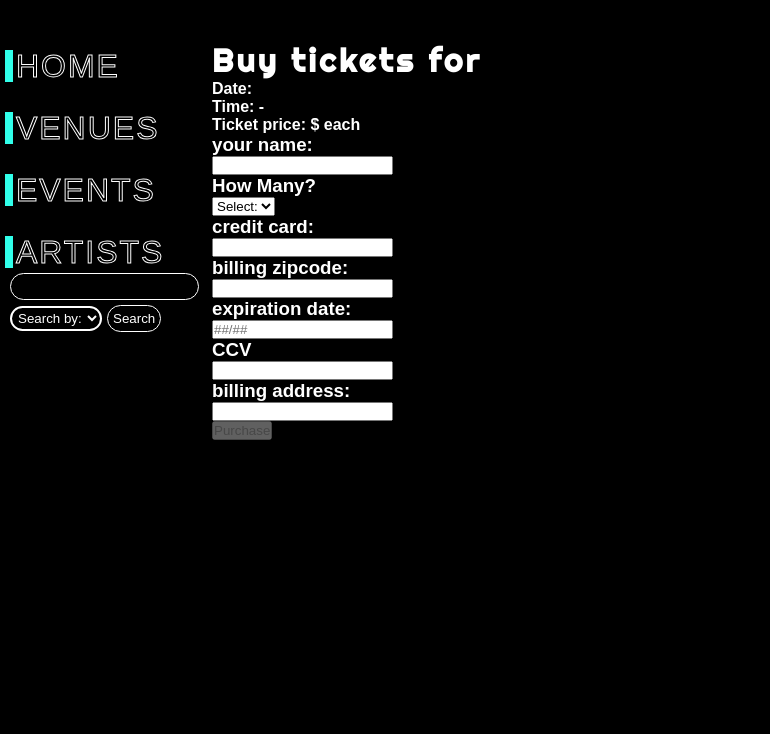
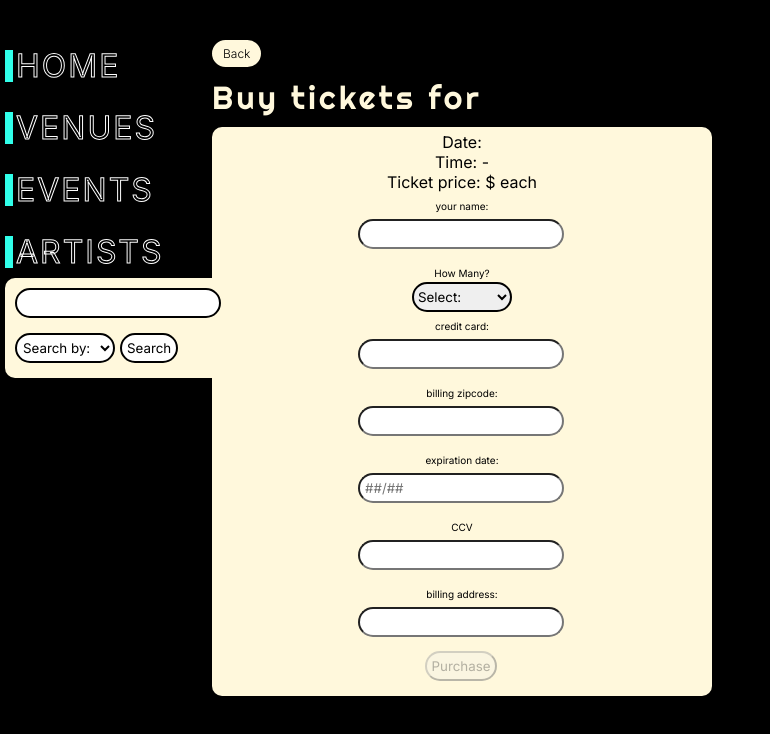
Before and after one commit to ykallday/Tick-iT-Frontend, a React (Create React App) app in the folder tickit/: page /events/1 in a window 1280 px wide. Both pictures are taken after a click on the button "Buy tickets". Shown: the top 734 px of the page, without its empty margins (0-770 px from the left). Built offline with nearby package versions, Linux system fonts and the light colour scheme; no server answers.

Commit message:
updated color palette, other css, basic form update

```diff
--- a/tickit/src/App.css
+++ b/tickit/src/App.css
@@ -1,37 +1,29 @@
 @import url('https://fonts.googleapis.com/css2?family=Inter:wght@100;200;300;400;500;600;700;800;900&family=Righteous&display=swap');
 
  /*Main Styles*/
- *{
-    margin: 0;
-    padding-left: 0;
 
-
-
- }
-
-
-
-
- /**/
  html, body {
    max-width: 100%;
    overflow-x: hidden;
    padding-left: 6rem;
+
 }
 
  *{
 	margin: 0;
 	padding: 0;
 	box-sizing: border-box;
-	font-family: 'Mochiy Pop One', sans-serif;
+	font-family: 'Inter', sans-serif;
+   font-weight:400;
 }
 .body{
 	display: flex;
 	justify-content: center;
 	align-items: center;
-	height: 100vh;
+	min-height: 100vh;
+   max-height:100%;
 	background: #252839;
-   color:white;
+   color:cornsilk;
 }
 .ul{
 	position: relative;
@@ -157,7 +149,7 @@ ul li:nth-child(7){
 .hero-text{
 font-size: 60px;
 width: 800px;
-color: white;
+color: cornsilk;
 }
 
 h3{
@@ -179,7 +171,7 @@ h3{
     position: fixed;
     top: 0px;
     left:0px;
-    color:white;
+    color:cornsilk;
     padding-top:30px;
     padding-left:5px;
     padding-right:5px;
@@ -195,7 +187,7 @@ h3{
    border-top: 2px  solid #464747;
    width:200px;
    height: 40px;
-   color:white;
+   color:cornsilk;
 }
 .hero-links-end{
    display: flex;
@@ -203,7 +195,7 @@ h3{
    border-top: 2px  solid #464747;
    width:200px;
    height: 40px;
-   color:white;
+   color:cornsilk;
    border-bottom: 2px solid #464747;
 }
 .inner-link{
@@ -215,6 +207,7 @@ h3{
 .home{
    display: flex;
 }
+
 .hero-img{
 border-radius: 10px;
 
@@ -227,7 +220,7 @@ btn{
    background-color: black;
    height: 30px;
    width: 90px;
-   color:white;
+   color:cornsilk;
    font-weight: 500;
    border-radius: 100px;
    padding: 10px 15px;
@@ -242,9 +235,10 @@ background-color: rgb(83, 139, 0);
    display: flex;
    flex-direction: column;
    grid-gap: 10px;
-
  }
-
+.hero-container h4{
+   color: cornsilk;
+}
 .upcoming-events-container{
    background-color: rgba(0, 0, 0, 0);
    position:relative;
@@ -278,21 +272,9 @@ font-size: 40px;
    width: 100%;
    height: 100%;
    transition: .8s;
-   /* background: url('https://media.gettyimages.com/id/978980792/photo/alex-turner-of-arctic-monkeys-performs-at-coca-cola-roxy-on-june-19-2018-in-atlanta-georgia.jpg?s=612x612&w=0&k=20&c=XepG2gHNuLqlzeezkocFiYC7x_DR1TWKoGnpG0dojLw=') center center no-repeat;
-   background-size: 350px; */
-
 
 }
 
-/* .events-box:hover{
-   background: url('https://media.gettyimages.com/id/978980792/photo/alex-turner-of-arctic-monkeys-performs-at-coca-cola-roxy-on-june-19-2018-in-atlanta-georgia.jpg?s=612x612&w=0&k=20&c=XepG2gHNuLqlzeezkocFiYC7x_DR1TWKoGnpG0dojLw=') center center no-repeat;
-   background-size: 400px;
-
-   filter:blur(.5px);
-   filter: brightness(80%);
-
-
-} */
 
 .upcoming-events-list{
    position:absolute;
@@ -381,7 +363,7 @@ font-size: 40px;
     border-radius:20px;
     border: 1px solid transparent;
     background-color:black;
-    color:white;
+    color:cornsilk;
  }
 
  button:hover{
@@ -408,7 +390,7 @@ main{
  /***Components***/
  /****NAV BAR*****/
  .App-header{
-    background-color:white;
+    background-color:cornsilk;
     display:inline-block;
     width:100%;
     height:15%;
@@ -432,21 +414,21 @@ main{
  }
  /***SEARCH BAR***/
  .search-bar input{
-    background-color:black;
-    border: 1px solid white;
+    background-color:white;
+    border: 2px solid black;
     /* width:30%;
     height:30px; */
     border-radius:20px;
     margin-left:5px;
     margin-top:5px;
-    color:white;
+    color:black;
     padding:5px;
  }
 
  .search-bar select{
-   background-color:black;
-   border: 2px solid white;
-   color:white;
+   background-color:white;
+   border: 2px solid black;
+   color:black;
    border-radius:20px;
    margin-left:5px;
    padding:2px;
@@ -462,24 +444,26 @@ main{
 }
 
 .img-wrapper{
-    width: 100%;
-    min-height:240px;
+    max-width: 100%;
+    height:240px;
 
 }
 .img-wrapper img{
-    height:auto;
     width:100%;
+    object-fit: cover;
+    height: 240px;
     border-radius:20px;
-    margin-top:5px;
+
     border: 2px solid lightgray;
+
 }
  .mapped-card-display{
-    background-color:white;
+    background-color:cornsilk;
     margin:15px;
     padding:15px;
-    min-height:200px;
+    max-height:fit-content;
     min-width:150px;
-    max-height: fit-content;
+    min-height:350px;
     border-radius:20px;
     box-shadow: 2px 2px 2px darkgray;
  }
@@ -488,9 +472,13 @@ main{
     scale: calc(1.1);
  }
 
- .mapped-card-display h2{
-   color:black;
- }
+.card-container .info-bottom{
+   height:fit-content;
+   display:flex;
+   flex-direction:column;
+   margin-bottom:0px;
+   margin-top:30px;
+}
  /**pages**/
  .page-title{
     text-align:center;
@@ -499,7 +487,7 @@ main{
  }
 
 #event-detail{
-   color:white;
+   color:cornsilk;
 }
 
 .img-details{
@@ -510,21 +498,29 @@ main{
    margin-bottom:20px;
 }
 #event-detail h3{
-   color:white;
+   color:cornsilk;
 }
 #event-detail button{
-   background-color:white;
+   background-color:cornsilk;
    color:black;
 }
+#venue-info h4 a, #event-detail a, #artist-detail a{
+   text-decoration:none;
+   color:aqua;
+}
+#venue-info h4, #event-detail h4, #artist-detail h4{
+   margin-bottom:6px;
+}
+
 #tickets{
-   color:white;
+   color:cornsilk;
 }
 
 #tickets h3{
-   color:white;
+   color:cornsilk;
 }
 #artist-detail{
-   color:white;
+   color:cornsilk;
 }
 
 
@@ -532,7 +528,87 @@ main{
    display: block;
  }
 
- #venue-info h4 {
-   display: inline-block;
-   margin-right: 10px;
+
+.main-image{
+   width:40%;
+   border-radius:20px;
+}
+
+.upcoming-shows-card{
+   display: flex;
+   text-align:center;
+   overflow-x: scroll;
+
  }
+
+ .upcoming-shows-card img{
+   width:200px;
+   height:auto;
+   border-radius: 20px;
+   padding-top: 10px;
+ }
+
+ .card-wrap{
+   padding-top: 14px;
+   background-color: rgb(252, 242, 224);
+   color: black;
+   width: 240px;
+   height: fit-content;
+   border-radius:20px;
+   margin: 20px;
+ }
+
+form{
+ margin-top:10px;
+ padding:5px;
+ background-color:cornsilk;
+ border-radius:10px;
+ width: fit-content;
+
+}
+ form input{
+   border-radius:20px;
+   padding:5px;
+   margin-left: -2px;
+   margin-top:4px;
+   margin-bottom:10px;
+
+ }
+
+ form select{
+   border-radius:30px;
+   height:30px;
+   border:2px solid black;
+   color:black;
+   width:100px;
+   height:
+ }
+ .buyTix{
+   width:500px;
+   text-align:center;
+   color:black;
+
+ }
+ .buyTix label{
+   color:black;
+   font-size:10px;
+ }
+
+ #confirm{
+   margin-top:30px;
+   text-align:center;
+   color:cornsilk;
+
+ }
+.nav-btn-pages{
+   margin: 0 auto;
+ }
+ .nav-btn-pages button{
+   background-color:cornsilk;
+   color:black;
+   margin-bottom:10px;
+ }
+ .confirm .nav-btn-pages button{
+   margin-top: 30px;
+   text-align:center;
+ }
--- a/tickit/src/components/ArtistDetail.jsx
+++ b/tickit/src/components/ArtistDetail.jsx
@@ -3,16 +3,20 @@ import {useState, useEffect} from 'react'
 import { useNavigate } from 'react-router-dom';
 import axios from 'axios'
 import Nav from './Nav';
+import {AiFillInstagram} from 'react-icons/ai'
+import {BsGlobe} from 'react-icons/bs'
 
 export default function ArtistDetail(){
 
 
 
         let navigate = useNavigate()
-
         let { id } = useParams();
         const [artist, setArtist] = useState('')
         const [events, setEvents] = useState([])
+
+
+        const goBack = () => navigate(-1);
 
         useEffect(()=>{
             const getArtist = async () => {
@@ -43,20 +47,37 @@ export default function ArtistDetail(){
             <div>
                 <Nav/>
                 <div id='artist-detail'>
+                    <div className = "nav-btn-pages"><button className="nav-btn-pages" onClick={goBack}>Back</button></div>
                     <h1>{artist.name}</h1>
-                    <h4>{artist.social_url}</h4>
-                    <h4>{artist.website_url}</h4>
+                    <br></br>
+                    <h4><AiFillInstagram/> <a href ={artist.social_url} target="_blank">{artist.social_url}</a></h4>
+                    <h4><BsGlobe/> {artist.website_url}</h4>
                     <h4>{artist.bio}</h4>
-                    <img src={artist.image_url} />
+                    <img className = "main-image" src={artist.image_url} />
                     <h2>Upcoming Shows: </h2>
+                    <div className='upcoming-shows-card'>
+                      {events.map((event) => (
+                     <div key={event.id} onClick={() => handleEventClick(event.id)}>
+                        <div className='card-wrap'>
+                          <h5>{event.name}</h5>
+                          <p>{event.date}</p>
+                          <img src={event.image_url}/>
+                        </div>
+                    </div>
+                ))}
+                </div>
+
+
+                      </div>
+                    {/* <h2>Upcoming Shows: </h2>
                     {events.map((event) => (
                          <div key={event.id} onClick={() => handleEventClick(event.id)}>
                             <h5>{event.name}</h5>
                             <p>{event.date}</p>
                             <img src={event.image_url}/>
                         </div>
-                    ))}
+                    ))} */}
                 </div>
-            </div>
+
         )
     }
--- a/tickit/src/components/Artists.jsx
+++ b/tickit/src/components/Artists.jsx
@@ -21,10 +21,12 @@ export default function Artists(){
         navigate(`${index}`)
       }
 
+    const goBack = () => navigate(-1);
 
     return(
         <div>
             <Nav/>
+            <div className = "nav-btn-pages"><button className="nav-btn-pages" onClick={goBack}>Back</button></div>
             <div className= 'card-container'>
                 {artists.map((artist)=>(
                     <div onClick={() => showDetail(artist.id)} key={artist.id}className="mapped-card-display">
--- a/tickit/src/components/Confirmation.jsx
+++ b/tickit/src/components/Confirmation.jsx
@@ -4,8 +4,10 @@ export default function Confirmation(){
     return(
         <div>
             <Nav/>
-            <h4>Congrats! Your purchase is confirmed. Enjoy the show! </h4>
+            <h2 id = "confirm">Congrats! Your purchase is confirmed. Enjoy the show! </h2>
+            <div className="nav-btn-pages">
             <Link to="/events"><button>Browse More Events</button></Link>
+            </div>
         </div>
     )
 }
--- a/tickit/src/components/EventDetail.jsx
+++ b/tickit/src/components/EventDetail.jsx
@@ -2,7 +2,8 @@ import {useParams, Link} from 'react-router-dom'
 import {useState, useEffect} from 'react'
 import { useNavigate } from 'react-router-dom';
 import axios from 'axios'
-
+import {MdDateRange} from 'react-icons/md'
+import {BiTimeFive} from 'react-icons/bi'
 import Nav from './Nav';
 
 export default function EventDetail(){
@@ -36,11 +37,13 @@ export default function EventDetail(){
         }
     },[event])
 
+    const goBack = () => navigate(-1);
 
     return(
         <div>
             <Nav/>
             <div id = "event-detail">
+            <div className = "nav-btn-pages"><button className="nav-btn-pages" onClick={goBack}>Back</button></div>
                 <h1>{event.name}</h1>
                 <h2>{venue.name}</h2>
                 <h3>Performing:</h3>
@@ -48,8 +51,8 @@ export default function EventDetail(){
                     <Link to={`/artists/${performers.id}`}>
                 <h4>{performers.name}</h4>
                     </Link>))}
-                <h4>Show date: {event.date}</h4>
-                <h4>Time: {event.start_time} - {event.end_time}</h4>
+                <h4><MdDateRange/> Show date: {event.date}</h4>
+                <h4><BiTimeFive/> Time: {event.start_time} - {event.end_time}</h4>
                 <img className='img-details' src={event.image_url}/>
                 <h4>Ticket price: ${event.ticket_price}</h4>
                 <button onClick={() => buyTix(event.id)}>Buy tickets</button>
--- a/tickit/src/components/Events.jsx
+++ b/tickit/src/components/Events.jsx
@@ -2,6 +2,8 @@ import {useEffect, useState} from 'react'
 import { useNavigate } from 'react-router-dom'
 import axios from 'axios'
 import Nav from './Nav'
+import {MdDateRange} from 'react-icons/md'
+import {BiTimeFive} from 'react-icons/bi'
 
 
 
@@ -21,9 +23,12 @@ export default function Events(){
         navigate(`${index}`)
       }
 
+    const goBack = () => navigate(-1);
+
     return(
         <div>
             <Nav/>
+            <div className = "nav-btn-pages"><button className="nav-btn-pages" onClick={goBack}>Back</button></div>
             <div className= 'card-container'>
                 {events.map((event)=>(
                     <div onClick={() => showDetail(event.id)} key={event.id}className="mapped-card-display">
@@ -31,8 +36,10 @@ export default function Events(){
                         <div className="img-wrapper">
                             <img src = {event.image_url}/>
                         </div>
-                        <h5>Date: {event.date}</h5>
-                        <h5>Time: {event.start_time}</h5>
+                        <div className="info-bottom">
+                        <h5><MdDateRange/> Date: {event.date}</h5>
+                        <h5><BiTimeFive/> Time: {event.start_time}</h5>
+                        </div>
                     </div>
                 ))}
             </div>
--- a/tickit/src/components/SearchResults.jsx
+++ b/tickit/src/components/SearchResults.jsx
@@ -14,7 +14,7 @@ export default function SearchResults(){
     let input = search.query;
     console.log(input)
     let category = search.category;
-
+    const goBack = () => navigate(-1);
     const showDetail = (index) =>(
         navigate(`${category}Detail/${index}`)
     )
@@ -36,6 +36,7 @@ export default function SearchResults(){
     return(
         <div>
         <Nav/>
+        <div className = "nav-btn-pages"><button className="nav-btn-pages" onClick={goBack}>Back</button></div>
         <div className= 'card-container'>
         {filtered.map((item)=>(
 
--- a/tickit/src/components/Tickets.jsx
+++ b/tickit/src/components/Tickets.jsx
@@ -56,10 +56,11 @@ export default function Tickets(){
     const handleChange = (e) => {
         setFormValues({ ...formValues, [e.target.name]: e.target.value });
       };
-
+    const goBack = () => navigate(-1);
     return(
         <div id="tickets">
             <Nav/>
+            <div className = "nav-btn-pages"><button className="nav-btn-pages" onClick={goBack}>Back</button></div>
             <h1>Buy tickets for {event.name}</h1>
             <form className = "buyTix" onSubmit = {handleSubmit}>
                 <h4>Date: {event.date}</h4>
--- a/tickit/src/components/VenueDetail.jsx
+++ b/tickit/src/components/VenueDetail.jsx
@@ -3,6 +3,10 @@ import {useState, useEffect} from 'react'
 import { useNavigate } from 'react-router-dom';
 import axios from 'axios'
 import Nav from './Nav';
+import {MdLocationOn, MdPhone} from 'react-icons/md'
+import {AiFillInstagram} from 'react-icons/ai'
+import {BsGlobe} from 'react-icons/bs'
+
 
 export default function ArtistDetail(){
 
@@ -23,7 +27,7 @@ export default function ArtistDetail(){
 
     useEffect(() => {
         const getEvents = async () => {
-          const res = await axios.get(`http://localhost:8000/events`);
+          const res = await axios.get(`http://localhost:8000/events/`);
           const filteredEvents = res.data.filter(event => {
             return event.venue.includes(`venues/${id}`);
           });
@@ -36,26 +40,33 @@ export default function ArtistDetail(){
     const handleEventClick = eventId => {
         navigate(`/events/${eventId}`);
       };
+    const goBack = () => navigate(-1);
 
       return(
         <div>
             <Nav/>
             <div id='artist-detail'>
                 <div id="venue-info">
+                <div className = "nav-btn-pages"><button className="nav-btn-pages" onClick={goBack}>Back</button></div>
                   <h1>{venue.name}</h1>
-                  <h4>{venue.phone}</h4>
-                  <h4>{venue.address}</h4>
-                  <h4>{venue.social_url}</h4>
-                  <h4>{venue.website_url}</h4>
-                  <img width="75%" src={venue.image_url} />
+                  <h4><MdPhone/> {venue.phone}</h4>
+                  <h4><MdLocationOn/> {venue.address}</h4>
+                  <h4><AiFillInstagram/> <a href = {venue.social_url} target="_blank">{venue.social_url}</a></h4>
+                  <h4><BsGlobe/> <a href={venue.website_url} target="_blank">{venue.website_url}</a></h4>
+                  <img className = "main-image"  src={venue.image_url} />
                   <h2>Upcoming Shows: </h2>
+                    <div className='upcoming-shows-card'>
                       {events.map((event) => (
                      <div key={event.id} onClick={() => handleEventClick(event.id)}>
-                        <h5>{event.name}</h5>
-                        <p>{event.date}</p>
-                        <img src={event.image_url}/>
+                        <div className='card-wrap'>
+                          <h5>{event.name}</h5>
+                          <p>{event.date}</p>
+                          <img src={event.image_url}/>
+                        </div>
                     </div>
+
                 ))}
+                      </div>
             </div>
           </div>
         </div>
--- a/tickit/src/components/Venues.jsx
+++ b/tickit/src/components/Venues.jsx
@@ -2,6 +2,7 @@ import {useEffect, useState} from 'react'
 import axios from 'axios'
 import Nav from './Nav'
 import { useNavigate } from 'react-router-dom'
+import {MdLocationOn} from 'react-icons/md'
 
 
 export default function Venues(){
@@ -18,10 +19,12 @@ export default function Venues(){
     const showDetail = (index)=>{
         navigate(`${index}`)
       }
+    const goBack = () => navigate(-1);
 
     return(
         <div>
             <Nav/>
+            <div className = "nav-btn-pages"><button className="nav-btn-pages" onClick={goBack}>Back</button></div>
             <div className= 'card-container'>
                 {venues.map((venue)=>(
                     <div onClick={() => showDetail(venue.id)} key={venue.id}className="mapped-card-display">
@@ -29,6 +32,7 @@ export default function Venues(){
                         <div className="img-wrapper">
                             <img src = {venue.image_url}/>
                         </div>
+                        <h4><MdLocationOn/>{venue.address}</h4>
                     </div>
                 ))}
             </div>
```
